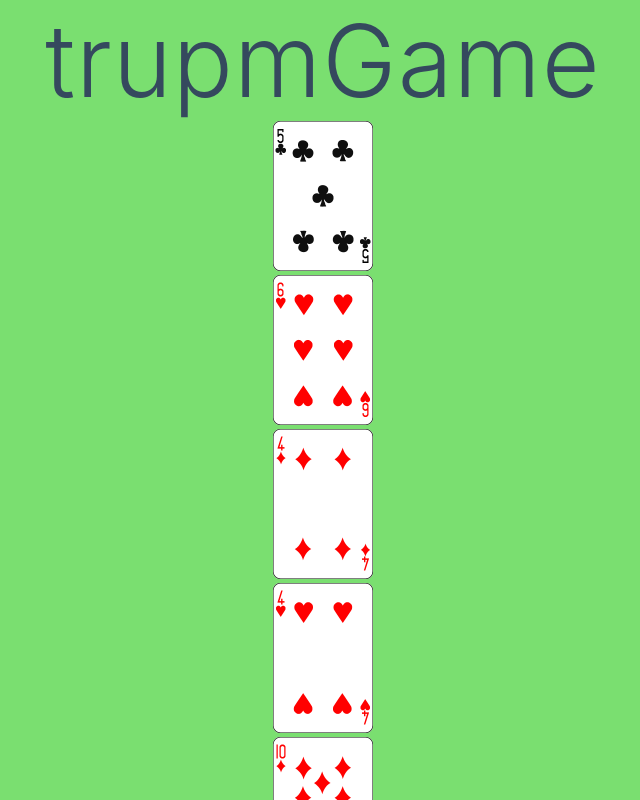
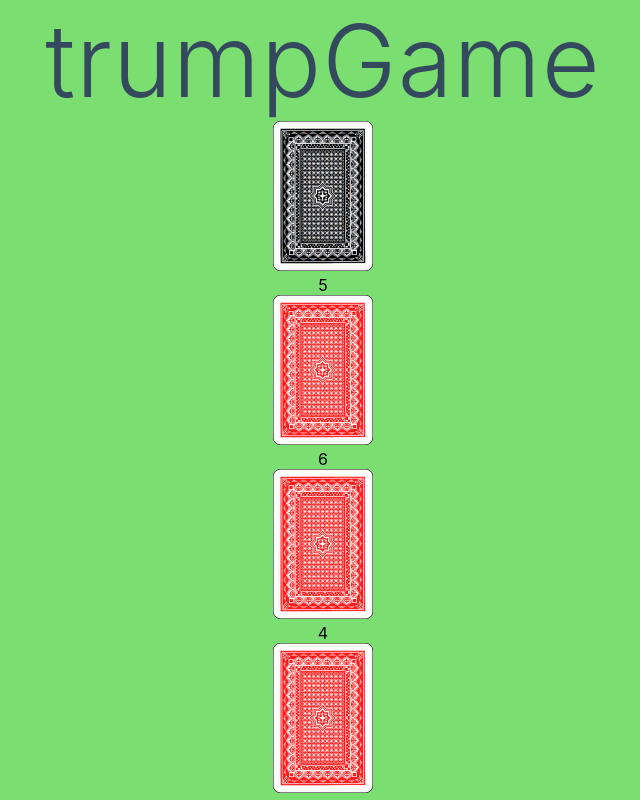
Before and after one commit to ryo-1123/trumpGame, a Nuxt app: page / in a window 1280 px wide. Shown: the top 800 px of the page, without its empty margins (317-957 px from the left). Built offline with nearby package versions, Linux system fonts and the light colour scheme.

Commit message:
add show card function

```diff
--- a/components/Trump.vue
+++ b/components/Trump.vue
@@ -1,17 +1,29 @@
 <template>
   <div class="trump-wrapper">
-    <div v-for="n in 52" :key="n">
-      <img :src="trumpUrl[n-1].url" width="100">
+    <div
+      v-for="n in 52"
+      :key="n"
+    >
+      <img
+        :src="trump[n-1].on
+          ? trump[n-1].url
+          : trump[n-1].backUrl"
+        width="100"
+        @click="trump[n-1].on=!trump[n-1].on"
+      >
+      <p>{{ trump[n-1].num }}</p>
     </div>
   </div>
 </template>
 
 <script>
 // トランプの連想配列の作成
-const trumpUrl = Array(52)
-
+const trump = Array(52)
+// 赤黒の判定用
+let count = 1
+let blackRed = 1
 // 最大
-const max = trumpUrl.length
+const max = trump.length
 
 // カードのnumber情報を持たせるための変数
 let num = 0
@@ -19,33 +31,38 @@ let num = 0
 for (let i = 0; i < max; i++) {
   num++
   // numが13の間の処理
-  if (num < 14) {
-    trumpUrl[i] = { 'url': require(`~/assets/images/trump/${i + 1}.gif`),
+  trump[i] = {
+    'url': require(`~/assets/images/trump/${i + 1}.gif`),
+    'backUrl': require(`~/assets/images/trump/z0${blackRed}.gif`),
     // カードnum情報
     'num': num,
-      'on': 0
+    'on': false
   }
   // numが13になったら1からスタート
   if (num === 13) {
     num = 0
+    count++
+    if (count === 2 || count === 3) {
+      blackRed = 2
+    } else {
+      blackRed = 1
     }
   }
 }
 
-// for文でurlの作成
+// 配列の入れ替え処理
 for (let i = max - 1; i > 0; i--) {
   const r = Math.floor(Math.random() * (i + 1))
-  // 配列の入れ替え処理
-  const tmp = trumpUrl[i]
-  trumpUrl[i] = trumpUrl[r]
-  trumpUrl[r] = tmp
+  const tmp = trump[i]
+  trump[i] = trump[r]
+  trump[r] = tmp
 }
 
 // データの輸出(上のtemplateで使えるようにする)
 export default {
   data() {
     return {
-      trumpUrl
+      trump
     }
   }
 }
--- a/pages/index.vue
+++ b/pages/index.vue
@@ -2,7 +2,7 @@
   <section class="container">
     <div>
       <h1 class="title">
-        trupmGame
+        trumpGame
       </h1>
       <trump />
     </div>
```
Lines whose indentation alone changed are shown as unchanged.
